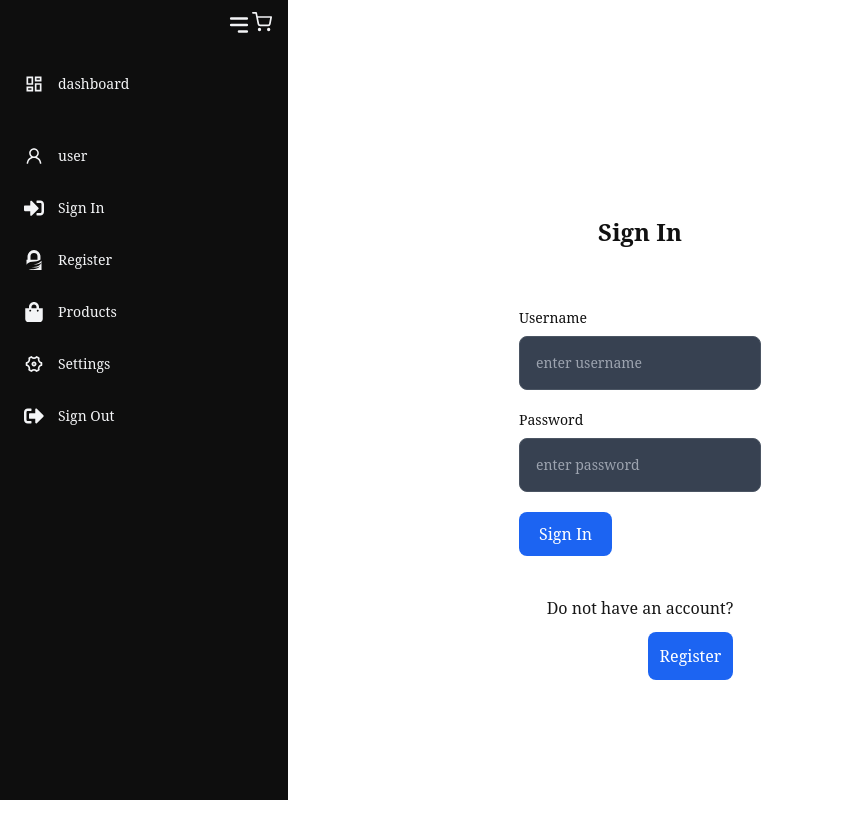
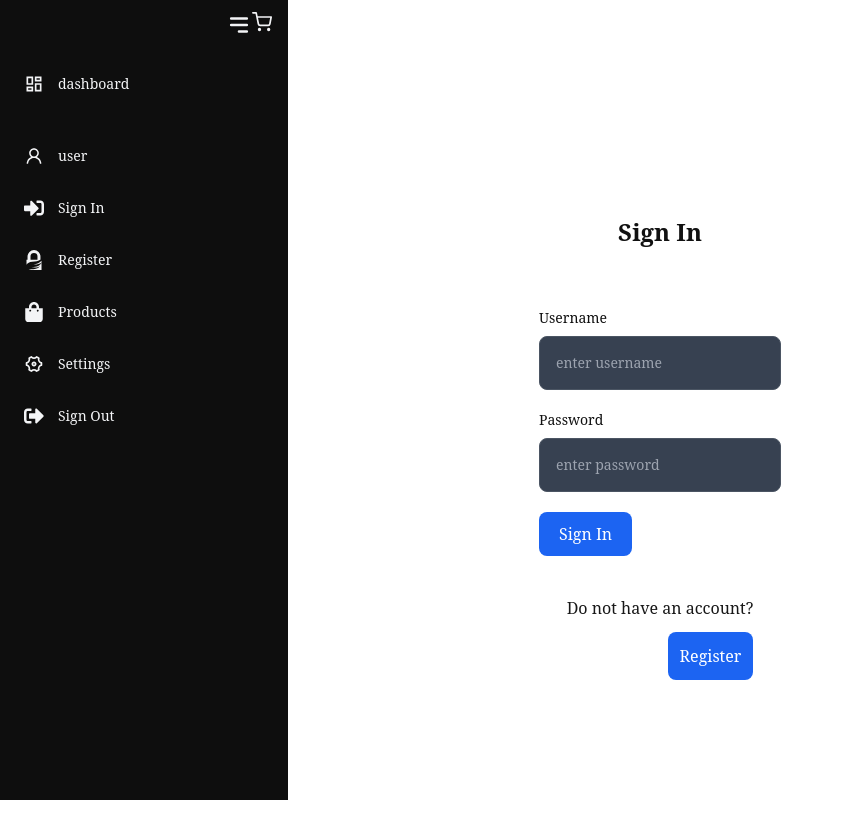
Before and after one commit to ce-phus/Eshop-Client, a React (Vite) app: page /login in a window 1280 px wide. Shown: the top 838 px of the page, without its empty margins (0-844 px from the left). Built offline with nearby package versions, Linux system fonts and the light colour scheme.

Commit message:
chore:Adjust padding

```diff
--- a/src/pages/Login.jsx
+++ b/src/pages/Login.jsx
@@ -32,7 +32,7 @@ const Login = () => {
   return (
     <div className='text-light mt-12 grid h-screen place-items-center'>
       <div className='justify-content-md-center'>
-      <div className='grid justify-items-center'>
+      <div className='grid justify-items-center pl-10 md:pl-10'>
           <h1 className='text-2xl mb-5 font-semibold text-secondary'>Sign In</h1>
           {error && <Error variant='danger'>{error}</Error>}
           <form className='max-w-sm mx-auto' onSubmit={submitHandler}>
--- a/src/pages/Register.jsx
+++ b/src/pages/Register.jsx
@@ -37,7 +37,7 @@ const RegisterPage = () => {
 
   return (
     <div className='justify-items-center mt-10'>
-            <div className='grid h-screen place-items-center'>
+            <div className='grid h-screen place-items-center pl-10 md:pl-10'>
                 <div className=' '>
                     <h1 className='text-2xl font-semibold mb-10 grid justify-items-center text-primary'>Sign Up</h1>
                     {message && <Error variant='danger'>{message}</Error>}
```
